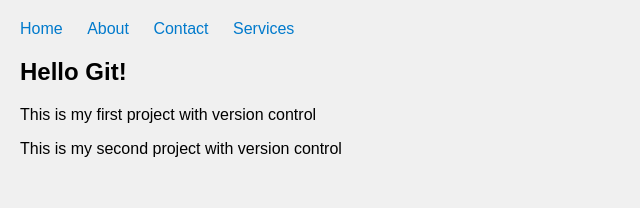
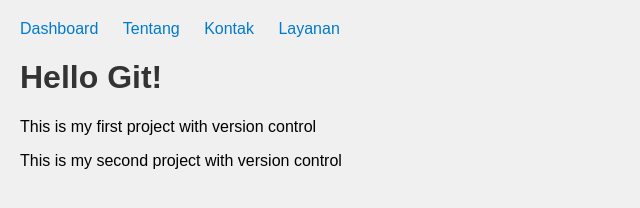
Before and after one commit to inthemiddleof/modul-2, a plain HTML site: page index.html in a window 1280 px wide. Shown: the whole page, without its empty margins (0-640 px from the left). Drawn offline with Linux system fonts and the light colour scheme.

Commit message:
Mengubah nama navbar menjadi bahasa indonesia dan mengubah header

```diff
--- a/index.html
+++ b/index.html
@@ -5,13 +5,13 @@
 </head>
     <nav>
         <ul>
-            <li><a href="#home">Home</a></li>
-            <li><a href="#about">About</a></li>
-            <li><a href="#contact">Contact</a></li>
-            <li><a href="#Services">Services</a></li>
+            <li><a href="#dashboard">Dashboard</a></li>
+            <li><a href="#tentang">Tentang</a></li>
+            <li><a href="#kontak">Kontak</a></li>
+            <li><a href="#layanan">Layanan</a></li>
         </ul>
     </nav>
-    <h2>Hello Git!</h2>
+    <h1>Hello Git!</h1>
     <p>This is my first project with version control</p>
     <p>This is my second project with version control</p>
 </html>
```
